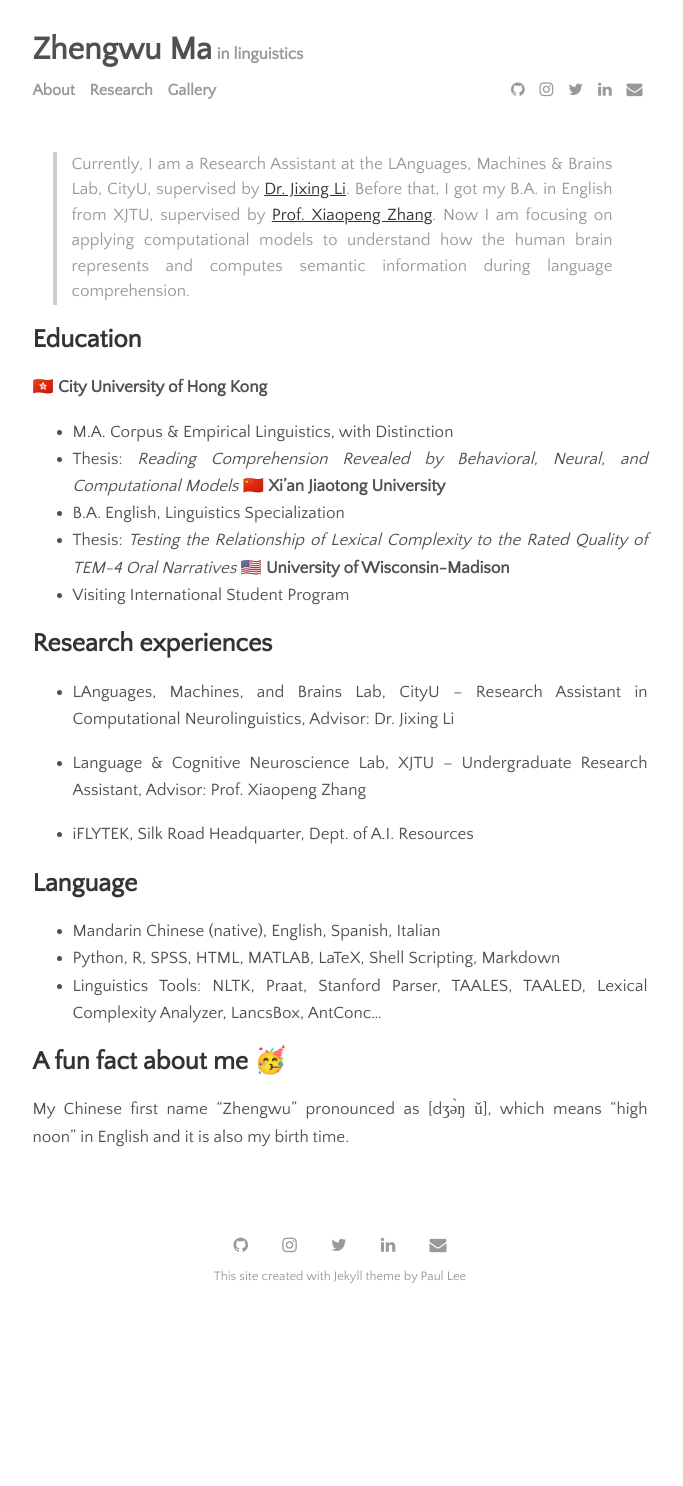
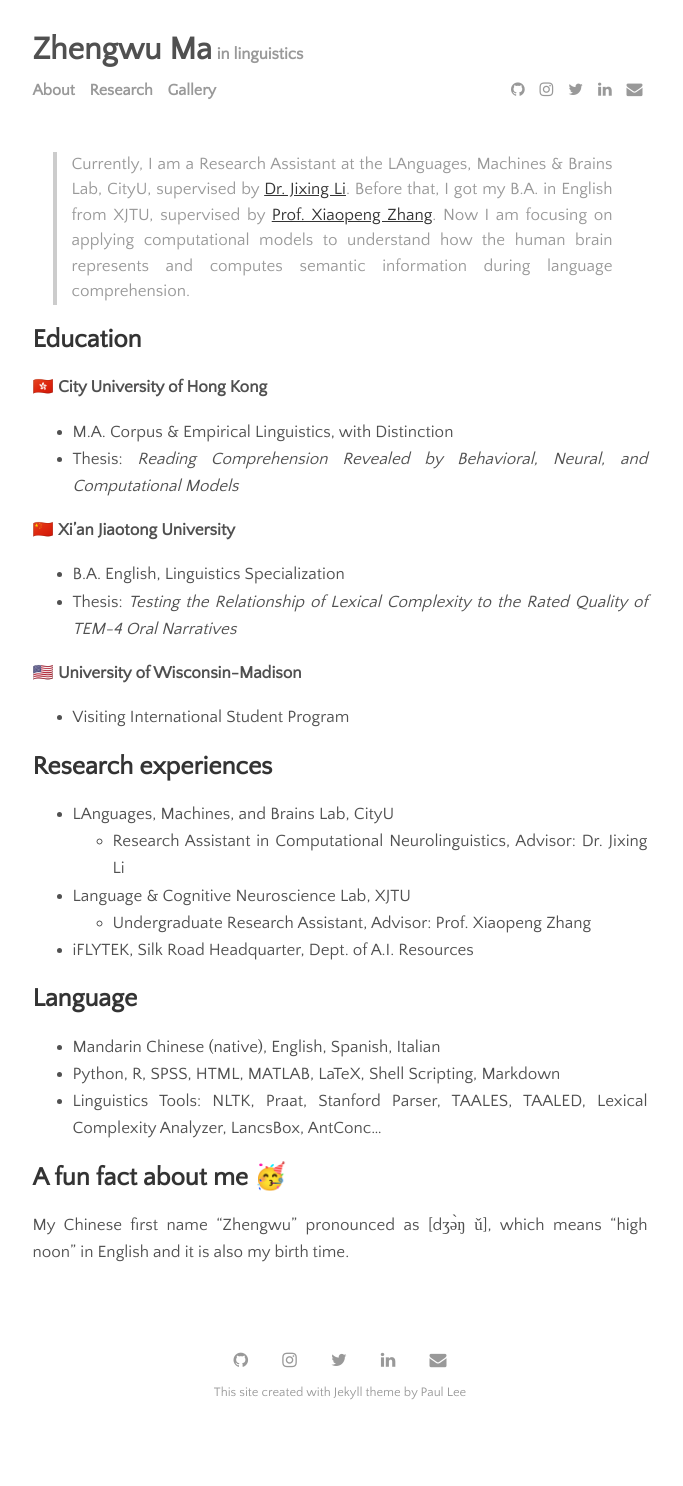
Before and after one commit to zhengwuma/zhengwuma.github.io, a Jekyll site: the page built from menu/about.md, in a window 1280 px wide. Shown: the whole page, without its empty margins (300-983 px from the left). Built offline with Jekyll 4.4.1, drawn with Linux system fonts in a browser that asks for light colours; before the commit the page ends 1370 px from its top, so only the background shows below that.

```diff
--- a/menu/about.md
+++ b/menu/about.md
@@ -10,18 +10,20 @@ permalink: /about
 🇭🇰 __City University of Hong Kong__
 - M.A. Corpus & Empirical Linguistics, with Distinction
 - Thesis: *Reading Comprehension Revealed by Behavioral, Neural, and Computational Models*
+
 🇨🇳 __Xi'an Jiaotong University__
 - B.A. English, Linguistics Specialization
 - Thesis: *Testing the Relationship of Lexical Complexity to the Rated Quality of TEM-4 Oral Narratives*
+
 🇺🇸 __University of Wisconsin-Madison__
 - Visiting International Student Program
 
 ## Research experiences
 - LAnguages, Machines, and Brains Lab, CityU
--- Research Assistant in Computational Neurolinguistics, Advisor: Dr. Jixing Li
+  - Research Assistant in Computational Neurolinguistics, Advisor: Dr. Jixing Li
 
 - Language & Cognitive Neuroscience Lab, XJTU
--- Undergraduate Research Assistant, Advisor: Prof. Xiaopeng Zhang
+  - Undergraduate Research Assistant, Advisor: Prof. Xiaopeng Zhang
 
 - iFLYTEK, Silk Road Headquarter, Dept. of A.I. Resources
 
```
